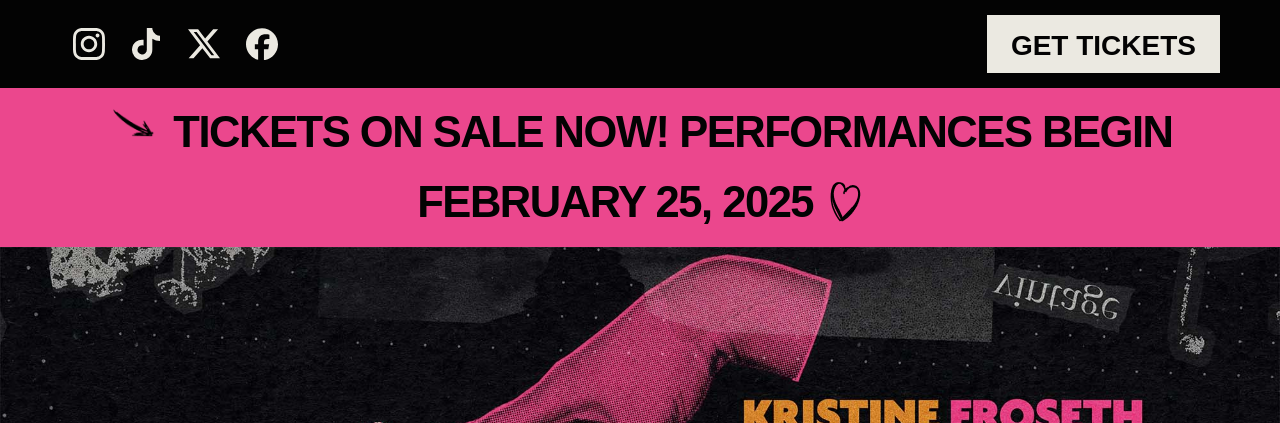
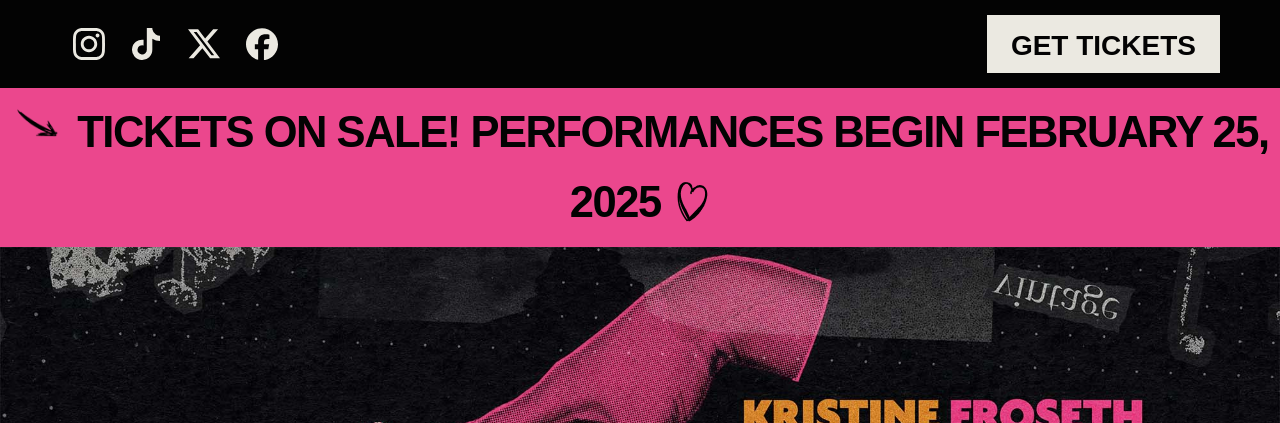
Before and after one commit to neokieno/otherworld, a PHP site: page / in a window 1280 px wide. Shown: the top 423 px of the page. Run offline with PHP 8.4, Linux system fonts and the light colour scheme; some libraries are stand-ins or nearby versions; some web fonts are replaced.

Commit message:
Update index.php

```diff
--- a/index.php
+++ b/index.php
@@ -1,6 +1,6 @@
 <?php require_once('inc/header.php'); ?>
 <div class="alert-bar">
-	<span>TICKETS ON SALE NOW! PERFORMANCES <br class="mobile">BEGIN FEBRUARY 25, 2025</span>
+	<span>TICKETS ON SALE! PERFORMANCES <br class="mobile">BEGIN FEBRUARY 25, 2025</span>
 </div>
 <main>
 	<section class="logo-container">
```
